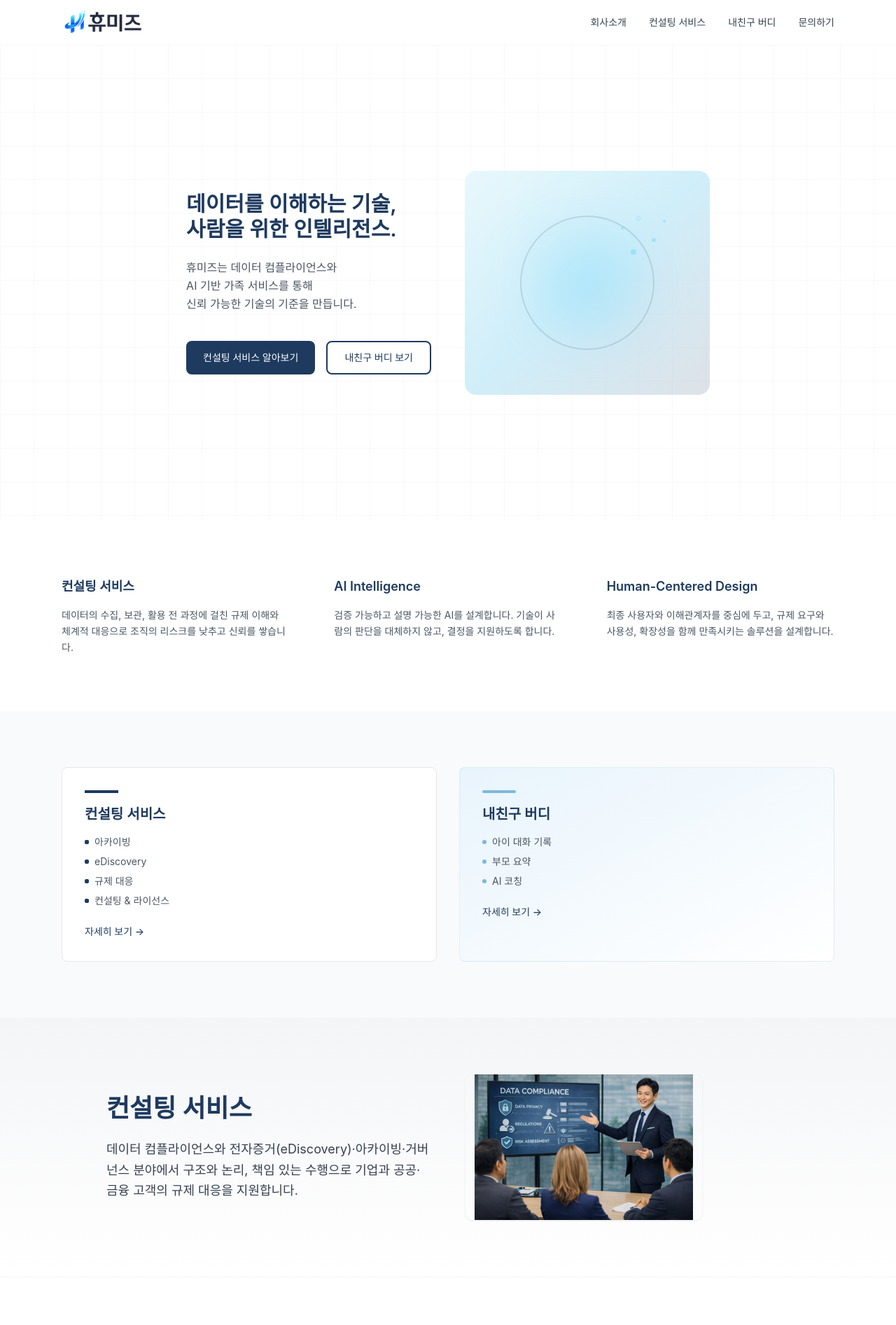
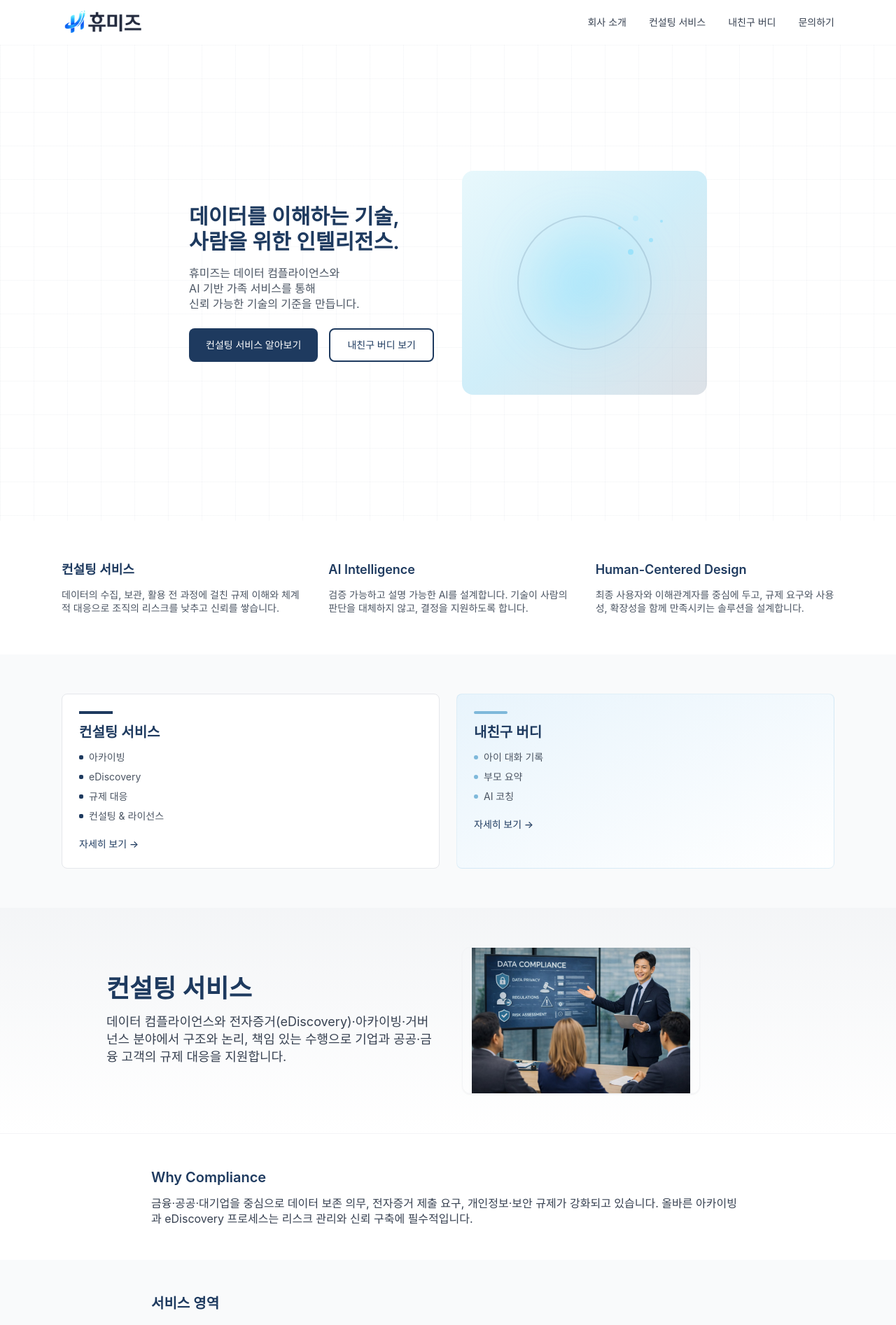
Before and after one commit to Humease/Homepage, a Next.js app: page /Homepage/ in a window 1280 px wide. Shown: the top 1893 px of the page at 70% size. Built offline with nearby package versions, Linux system fonts and the light colour scheme; a web font is replaced by a local one.

Commit message:
Enhance deployment instructions, improve layout and styling across multiple components, and update contact information. Adjusted spacing and line heights for better readability.

```diff
--- a/app/globals.css
+++ b/app/globals.css
@@ -24,6 +24,7 @@ body {
   font-family: var(--font-pretendard);
   background: #fff;
   color: #1a1a1a;
+  line-height: 1.5;
 }
 
 /* Hero 배경: 화이트 → 블루 그라데이션, 은은한 라인 */
--- a/components/AboutSection.tsx
+++ b/components/AboutSection.tsx
@@ -1,17 +1,21 @@
 export function AboutSection() {
   return (
-    <section id="about" className="py-20 bg-white border-t border-gray-100">
+    <section id="about" className="py-14 bg-white border-t border-gray-100">
       <div className="max-w-3xl mx-auto px-6">
-        <h2 className="text-3xl font-semibold text-primary mb-8">회사 소개</h2>
-        <div className="space-y-6 text-gray-700 leading-relaxed">
+        <h2 className="text-3xl font-semibold text-primary mb-6">회사 소개</h2>
+        <div className="space-y-4 text-gray-700 leading-snug">
           <p>
-            주식회사 휴미즈는 데이터를 이해하는 기술과 사람을 위한 인텔리전스를
-            지향합니다. 컨설팅 서비스와 AI 기반 가족 서비스(내친구
-            버디) 두 사업을 하나의 철학으로 연결합니다.
+            휴미즈(Humease)는 기업과 가정의 지속 가능한 성장을 돕는 컨설팅 서비스와
+            가족 중심 디지털 서비스를 함께 제공하는 기업입니다.
           </p>
           <p>
-            빠른 기술보다 오래 신뢰받는 기술을 선택하며, 규제와 윤리, 사용자 경험을
-            함께 고려한 설계를 지향합니다.
+            기업 고객에게는 기술과 비즈니스를 연결하는 실전형 컨설팅을 통해 문제
+            해결과 성과 창출을 지원하고, 가정에는 아이와 부모를 잇는 ‘내친구 버디’
+            서비스를 통해 일상의 대화와 성장을 돕습니다.
+          </p>
+          <p>
+            휴미즈는 신뢰·안전·사람 중심의 가치를 바탕으로, 기술이 삶을 더 이해하고
+            편안하게 만드는 경험을 만들어갑니다.
           </p>
         </div>
       </div>
--- a/components/BusinessOverviewSection.tsx
+++ b/components/BusinessOverviewSection.tsx
@@ -15,15 +15,15 @@ const buddyItems = [
 
 export function BusinessOverviewSection() {
   return (
-    <section id="services" className="py-20 bg-gray-50">
+    <section id="services" className="py-14 bg-gray-50">
       <div className="max-w-6xl mx-auto px-6">
-        <div className="grid md:grid-cols-2 gap-8">
+        <div className="grid md:grid-cols-2 gap-6">
           {/* 컨설팅 서비스 카드: 구조적/직선/큐브 느낌 */}
           <Link
             href="/#data-compliance"
-            className="group block p-8 bg-white border border-gray-200 rounded-lg hover:border-primary/30 hover:shadow-sm transition-all duration-300"
+            className="group block p-6 bg-white border border-gray-200 rounded-lg hover:border-primary/30 hover:shadow-sm transition-all duration-300"
           >
-            <div className="flex flex-col gap-4">
+            <div className="flex flex-col gap-3">
               <div className="w-12 h-1 bg-primary" />
               <h3 className="text-xl font-semibold text-primary">
                 컨설팅 서비스
@@ -45,9 +45,9 @@ export function BusinessOverviewSection() {
           {/* 내친구 버디 카드: 부드러운 블루/곡선 */}
           <Link
             href="/#mybuddy"
-            className="group block p-8 bg-gradient-to-br from-accent-light to-white border border-accent/20 rounded-lg hover:border-accent/40 hover:shadow-sm transition-all duration-300"
+            className="group block p-6 bg-gradient-to-br from-accent-light to-white border border-accent/20 rounded-lg hover:border-accent/40 hover:shadow-sm transition-all duration-300"
           >
-            <div className="flex flex-col gap-4">
+            <div className="flex flex-col gap-3">
               <div className="w-12 h-1 rounded-full bg-accent" />
               <h3 className="text-xl font-semibold text-primary">
                 내친구 버디
--- a/components/DCSection.tsx
+++ b/components/DCSection.tsx
@@ -29,14 +29,14 @@ const processSteps = [
 export function DCSection() {
   return (
     <div id="data-compliance">
-      <section className="bg-gradient-to-b from-primary/5 to-white py-20">
+      <section className="bg-gradient-to-b from-primary/5 to-white py-14">
         <div className="max-w-5xl mx-auto px-6">
-          <div className="grid md:grid-cols-2 gap-12 items-center">
+          <div className="grid md:grid-cols-2 gap-10 items-center">
             <div>
-              <h2 className="text-3xl md:text-4xl font-semibold text-primary mb-6">
+              <h2 className="text-3xl md:text-4xl font-semibold text-primary mb-4">
                 컨설팅 서비스
               </h2>
-              <p className="text-lg text-gray-700 leading-relaxed">
+              <p className="text-lg text-gray-700 leading-snug">
                 데이터 컴플라이언스와 전자증거(eDiscovery)·아카이빙·거버넌스 분야에서
                 구조와 논리, 책임 있는 수행으로 기업과 공공·금융 고객의 규제 대응을
                 지원합니다.
@@ -55,12 +55,12 @@ export function DCSection() {
         </div>
       </section>
 
-      <section className="py-16 border-t border-gray-100">
+      <section className="py-12 border-t border-gray-100">
         <div className="max-w-4xl mx-auto px-6">
-          <h3 className="text-xl font-semibold text-primary mb-4">
+          <h3 className="text-xl font-semibold text-primary mb-3">
             Why Compliance
           </h3>
-          <p className="text-gray-700 leading-relaxed">
+          <p className="text-gray-700 leading-snug">
             금융·공공·대기업을 중심으로 데이터 보존 의무, 전자증거 제출 요구,
             개인정보·보안 규제가 강화되고 있습니다. 올바른 아카이빙과 eDiscovery
             프로세스는 리스크 관리와 신뢰 구축에 필수적입니다.
@@ -68,30 +68,30 @@ export function DCSection() {
         </div>
       </section>
 
-      <section className="py-16 bg-gray-50">
+      <section className="py-12 bg-gray-50">
         <div className="max-w-4xl mx-auto px-6">
-          <h3 className="text-xl font-semibold text-primary mb-10">
+          <h3 className="text-xl font-semibold text-primary mb-6">
             서비스 영역
           </h3>
-          <div className="space-y-10">
+          <div className="space-y-6">
             {services.map((s) => (
               <div key={s.title}>
-                <h4 className="text-lg font-medium text-gray-900 mb-2">
+                <h4 className="text-lg font-medium text-gray-900 mb-1">
                   {s.title}
                 </h4>
-                <p className="text-gray-600 leading-relaxed">{s.description}</p>
+                <p className="text-gray-600 leading-snug">{s.description}</p>
               </div>
             ))}
           </div>
         </div>
       </section>
 
-      <section className="py-16 border-t border-gray-100">
+      <section className="py-12 border-t border-gray-100">
         <div className="max-w-4xl mx-auto px-6">
-          <h3 className="text-xl font-semibold text-primary mb-6">
+          <h3 className="text-xl font-semibold text-primary mb-4">
             컨설팅 프로세스
           </h3>
-          <ol className="list-decimal list-inside space-y-4 text-gray-700">
+          <ol className="list-decimal list-inside space-y-3 text-gray-700">
             {processSteps.map((step) => (
               <li key={step}>{step}</li>
             ))}
@@ -99,13 +99,13 @@ export function DCSection() {
         </div>
       </section>
 
-      <section className="py-16 bg-primary/5">
+      <section className="py-12 bg-primary/5">
         <div className="max-w-4xl mx-auto px-6 text-center">
-          <p className="text-gray-700 mb-6">
+          <p className="text-gray-700 mb-4">
             도입·문의는 아래 문의하기에서 부탁드립니다.
           </p>
           <Link
-            href="/#contact"
+            href="/contact"
             className="inline-block px-6 py-3 bg-primary text-white font-medium rounded-lg hover:bg-primary-light transition-colors"
           >
             문의하기
--- a/components/Header.tsx
+++ b/components/Header.tsx
@@ -3,22 +3,32 @@
 import Link from "next/link";
 import Image from "next/image";
 import { useEffect, useState } from "react";
+import { usePathname } from "next/navigation";
 
 const navItems = [
-  { label: "회사소개", href: "/#about" },
-  { label: "컨설팅 서비스", href: "/#data-compliance" },
-  { label: "내친구 버디", href: "/#mybuddy" },
-  { label: "문의하기", href: "/#contact" },
+  { label: "회사 소개", href: "/#about", hash: "about" },
+  { label: "컨설팅 서비스", href: "/#data-compliance", hash: "data-compliance" },
+  { label: "내친구 버디", href: "/#mybuddy", hash: "mybuddy" },
+  { label: "문의하기", href: "/contact", hash: null },
 ];
 
 export default function Header() {
   const [scrolled, setScrolled] = useState(false);
+  const pathname = usePathname();
 
   useEffect(() => {
     const onScroll = () => setScrolled(window.scrollY > 20);
     window.addEventListener("scroll", onScroll, { passive: true });
     return () => window.removeEventListener("scroll", onScroll);
   }, []);
+
+  const handleNavClick = (e: React.MouseEvent<HTMLAnchorElement>, item: (typeof navItems)[0]) => {
+    if (item.hash && pathname === "/") {
+      e.preventDefault();
+      const el = document.getElementById(item.hash);
+      if (el) el.scrollIntoView({ behavior: "smooth", block: "start" });
+    }
+  };
 
   return (
     <header
@@ -44,6 +54,7 @@ export default function Header() {
             <Link
               key={item.href}
               href={item.href}
+              onClick={(e) => handleNavClick(e, item)}
               className="text-sm text-gray-700 hover:text-primary transition-colors"
             >
               {item.label}
--- a/components/HeroSection.tsx
+++ b/components/HeroSection.tsx
@@ -6,7 +6,7 @@ import Link from "next/link";
 export function HeroSection() {
   return (
     <section id="hero" className="hero-gradient hero-pattern min-h-[85vh] flex items-center">
-      <div className="max-w-6xl mx-auto px-6 py-20 grid md:grid-cols-2 gap-12 items-center">
+      <div className="max-w-6xl mx-auto px-6 py-14 grid md:grid-cols-2 gap-10 items-center">
         <div>
           <motion.p
             className="text-2xl md:text-3xl font-semibold text-primary leading-tight"
@@ -19,7 +19,7 @@ export function HeroSection() {
             사람을 위한 인텔리전스.
           </motion.p>
           <motion.p
-            className="mt-6 text-gray-600 leading-relaxed"
+            className="mt-4 text-gray-600 leading-snug"
             initial={{ opacity: 0, y: 20 }}
             animate={{ opacity: 1, y: 0 }}
             transition={{ duration: 0.6, delay: 0.1, ease: "easeOut" }}
@@ -31,7 +31,7 @@ export function HeroSection() {
             신뢰 가능한 기술의 기준을 만듭니다.
           </motion.p>
           <motion.div
-            className="mt-10 flex flex-wrap gap-4"
+            className="mt-6 flex flex-wrap gap-4"
             initial={{ opacity: 0, y: 20 }}
             animate={{ opacity: 1, y: 0 }}
             transition={{ duration: 0.6, delay: 0.2, ease: "easeOut" }}
--- a/components/PhilosophySection.tsx
+++ b/components/PhilosophySection.tsx
@@ -18,15 +18,15 @@ const pillars = [
 
 export function PhilosophySection() {
   return (
-    <section id="philosophy" className="py-20 bg-white">
+    <section id="philosophy" className="py-14 bg-white">
       <div className="max-w-6xl mx-auto px-6">
-        <div className="grid md:grid-cols-3 gap-12 lg:gap-16">
+        <div className="grid md:grid-cols-3 gap-8 lg:gap-10">
           {pillars.map((item) => (
-            <div key={item.title} className="space-y-4">
+            <div key={item.title} className="space-y-3">
               <h3 className="text-lg font-semibold text-primary">
                 {item.title}
               </h3>
-              <p className="text-gray-600 leading-relaxed text-sm">
+              <p className="text-gray-600 leading-snug text-sm">
                 {item.description}
               </p>
             </div>
--- a/components/TrustSection.tsx
+++ b/components/TrustSection.tsx
@@ -1,8 +1,8 @@
 export function TrustSection() {
   return (
-    <section id="trust" className="py-24 bg-white">
+    <section id="trust" className="py-16 bg-white">
       <div className="max-w-3xl mx-auto px-6 text-center">
-        <p className="text-xl md:text-2xl font-medium text-gray-800 leading-relaxed">
+        <p className="text-xl md:text-2xl font-medium text-gray-800 leading-snug">
           우리는 빠른 기술보다,
           <br />
           오래 신뢰받는 기술을 선택합니다.
```
Also changed, not shown: app/contact/page.tsx (+44 -6 lines), components/ContactSection.tsx (+9 -1 lines), components/Footer.tsx (+7 -7 lines), components/MyBuddySection.tsx (+18 -18 lines), 2 other files (tests, documents, lock files or other folders).
